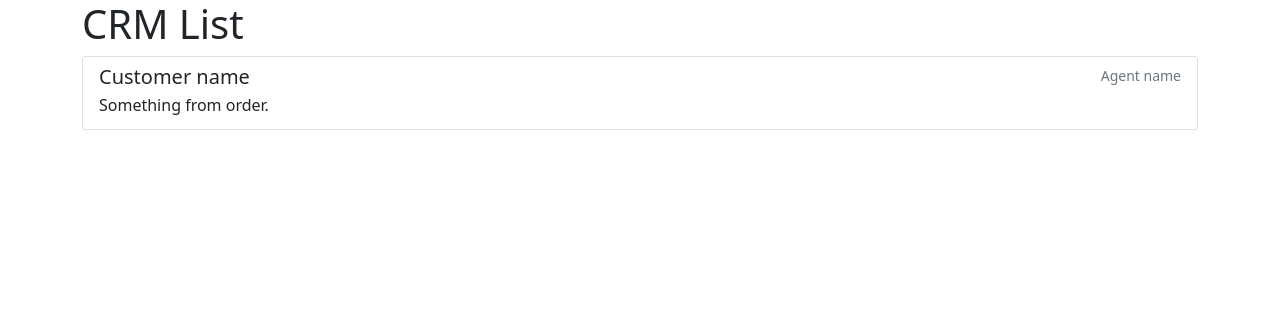
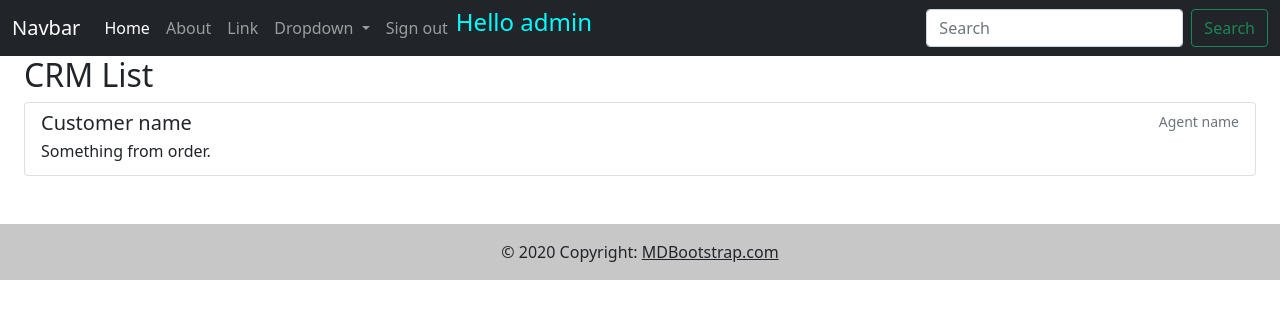
Before and after one commit to mhemu95/Django_User_Registration, a Django app: page /crm/ in a window 1280 px wide. Shown: the top 319 px of the page. Run offline with Django 4.2, Linux system fonts and the light colour scheme; a user stored in the database is signed in; some libraries are stand-ins or nearby versions.

Commit message:
made some fix in navbar and linkings

```diff
--- a/accounts/views.py
+++ b/accounts/views.py
@@ -37,7 +37,7 @@ def sign_in(request):
         if user is not None:
             login(request, user)
             print("logged in")
-            return redirect('accounts:home')
+            return redirect('crm:crm-home')
 
     return render(request, 'accounts/login.html')
 
--- a/crm/views.py
+++ b/crm/views.py
@@ -1,9 +1,9 @@
 from django.shortcuts import render
-from django.contrib.auth.models import User
+#from django.contrib.auth.models import User
 from django.contrib.auth.decorators import login_required
 
 # Create your views here.
-@login_required(login_url='accounts:sigin')
+@login_required(login_url='accounts:signin')
 def home(request):
 
     return render(request, 'crm/crm_home.html')
--- /dev/null
+++ b/templates/base.html
@@ -0,0 +1,33 @@
+<!doctype html>
+<html lang="en">
+  <head>
+    <!-- Required meta tags -->
+    <meta charset="utf-8">
+    <meta name="viewport" content="width=device-width, initial-scale=1">
+
+    <!-- Bootstrap CSS -->
+    <link href="https://cdn.jsdelivr.net/npm/bootstrap@5.1.3/dist/css/bootstrap.min.css" rel="stylesheet" integrity="sha384-1BmE4kWBq78iYhFldvKuhfTAU6auU8tT94WrHftjDbrCEXSU1oBoqyl2QvZ6jIW3" crossorigin="anonymous">
+
+    <title> {% block title %}  {% endblock title %} </title>
+
+  </head>
+  <body>
+
+
+    {% include "navbar.html" %}
+
+    <div class="container-fluid">
+        {% block content %}  {% endblock content %}
+    </div>
+
+    <div class="row mt-5">
+        {% include "footer.html" %}
+    </div>
+
+    <script src="https://cdn.jsdelivr.net/npm/bootstrap@5.1.3/dist/js/bootstrap.bundle.min.js" integrity="sha384-ka7Sk0Gln4gmtz2MlQnikT1wXgYsOg+OMhuP+IlRH9sENBO0LRn5q+8nbTov4+1p" crossorigin="anonymous"></script>
+
+    <script src="https://cdn.jsdelivr.net/npm/@popperjs/core@2.10.2/dist/umd/popper.min.js" integrity="sha384-7+zCNj/IqJ95wo16oMtfsKbZ9ccEh31eOz1HGyDuCQ6wgnyJNSYdrPa03rtR1zdB" crossorigin="anonymous"></script>
+    <script src="https://cdn.jsdelivr.net/npm/bootstrap@5.1.3/dist/js/bootstrap.min.js" integrity="sha384-QJHtvGhmr9XOIpI6YVutG+2QOK9T+ZnN4kzFN1RtK3zEFEIsxhlmWl5/YESvpZ13" crossorigin="anonymous"></script>
+
+  </body>
+</html>
--- a/templates/crm/crm_home.html
+++ b/templates/crm/crm_home.html
@@ -1,22 +1,11 @@
-<!doctype html>
-<html lang="en">
-  <head>
-    <!-- Required meta tags -->
-    <meta charset="utf-8">
-    <meta name="viewport" content="width=device-width, initial-scale=1">
+{% extends "base.html" %}
 
-    <!-- Bootstrap CSS -->
-    <link href="https://cdn.jsdelivr.net/npm/bootstrap@5.1.3/dist/css/bootstrap.min.css" rel="stylesheet" integrity="sha384-1BmE4kWBq78iYhFldvKuhfTAU6auU8tT94WrHftjDbrCEXSU1oBoqyl2QvZ6jIW3" crossorigin="anonymous">
+{% block title %} CRM Home {% endblock title %}
 
-    <title>CRM Home</title>
+{% block content %}
 
-  </head>
-  <body>
-
-    <div class="container">
-        <div class="row">
-            <h1>CRM List</h1>
-            <div class="col-12">
+    <div class="container-fluid">
+        <h2>CRM List</h2>
 
             <div class="list-group">
                 <a href="#" class="list-group-item list-group-item-action">
@@ -30,14 +19,5 @@
 
         </div>
     </div>
-        </div>
-    </div>
 
-
-    <script src="https://cdn.jsdelivr.net/npm/bootstrap@5.1.3/dist/js/bootstrap.bundle.min.js" integrity="sha384-ka7Sk0Gln4gmtz2MlQnikT1wXgYsOg+OMhuP+IlRH9sENBO0LRn5q+8nbTov4+1p" crossorigin="anonymous"></script>
-
-    <script src="https://cdn.jsdelivr.net/npm/@popperjs/core@2.10.2/dist/umd/popper.min.js" integrity="sha384-7+zCNj/IqJ95wo16oMtfsKbZ9ccEh31eOz1HGyDuCQ6wgnyJNSYdrPa03rtR1zdB" crossorigin="anonymous"></script>
-    <script src="https://cdn.jsdelivr.net/npm/bootstrap@5.1.3/dist/js/bootstrap.min.js" integrity="sha384-QJHtvGhmr9XOIpI6YVutG+2QOK9T+ZnN4kzFN1RtK3zEFEIsxhlmWl5/YESvpZ13" crossorigin="anonymous"></script>
-
-  </body>
-</html>
+{% endblock content %}
--- /dev/null
+++ b/templates/footer.html
@@ -0,0 +1,8 @@
+<footer class="bg-light text-center text-lg-start">
+  <!-- Copyright -->
+  <div class="text-center p-3" style="background-color: rgba(0, 0, 0, 0.2);">
+    © 2020 Copyright:
+    <a class="text-dark" href="https://mdbootstrap.com/">MDBootstrap.com</a>
+  </div>
+  <!-- Copyright -->
+</footer>
--- /dev/null
+++ b/templates/navbar.html
@@ -0,0 +1,49 @@
+<nav class="navbar navbar-expand-lg navbar-dark bg-dark">
+  <div class="container-fluid">
+    <a class="navbar-brand">Navbar</a>
+    <button class="navbar-toggler" type="button" data-bs-toggle="collapse" data-bs-target="#navbarSupportedContent" aria-controls="navbarSupportedContent" aria-expanded="false" aria-label="Toggle navigation">
+      <span class="navbar-toggler-icon"></span>
+    </button>
+    <div class="collapse navbar-collapse" id="navbarSupportedContent">
+      <ul class="navbar-nav me-auto mb-2 mb-lg-0">
+        {% if user.is_authenticated %}
+
+          <li class="nav-item">
+            <a class="nav-link active" aria-current="page" href="#">Home</a>
+          </li>
+          <li class="nav-item">
+            <a class="nav-link" href="#">About</a>
+          </li>
+          <li class="nav-item">
+            <a class="nav-link" href="#">Link</a>
+          </li>
+          <li class="nav-item dropdown">
+            <a class="nav-link dropdown-toggle" href="#" id="navbarDropdown" role="button" data-bs-toggle="dropdown" aria-expanded="false">
+              Dropdown
+            </a>
+            <ul class="dropdown-menu" aria-labelledby="navbarDropdown">
+              <li><a class="dropdown-item" href="#">Action</a></li>
+              <li><a class="dropdown-item" href="#">Another action</a></li>
+              <li><hr class="dropdown-divider"></li>
+              <li><a class="dropdown-item" href="#">Something else here</a></li>
+            </ul>
+          </li>
+          <li class="nav-item">
+            <a class="nav-link" href=" {% url 'accounts:signout' %} ">Sign out</a>
+          </li>
+          <h4 style="color: aqua;"> Hello {{user.username}} </h4>
+
+        {% else %}
+          <li class="nav-item">
+            <a class="nav-link active" aria-current="page" href=" {% url 'accounts:register' %} ">Sign Up</a>
+          </li>
+        {% endif %}
+
+      </ul>
+      <form class="d-flex">
+        <input class="form-control me-2" type="search" placeholder="Search" aria-label="Search">
+        <button class="btn btn-outline-success" type="submit">Search</button>
+      </form>
+    </div>
+  </div>
+</nav>
```
Also changed, not shown: templates/accounts/login.html (+21 -18 lines), templates/accounts/register.html (+30 -22 lines), db.sqlite3. Lines whose indentation alone changed are shown as unchanged.
